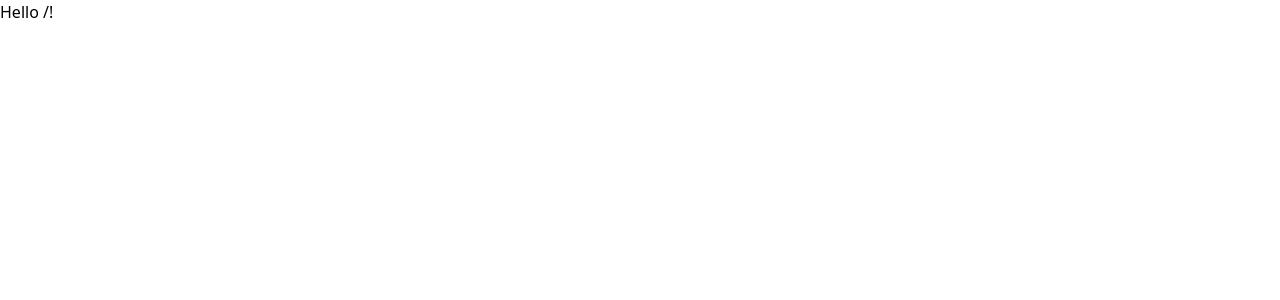
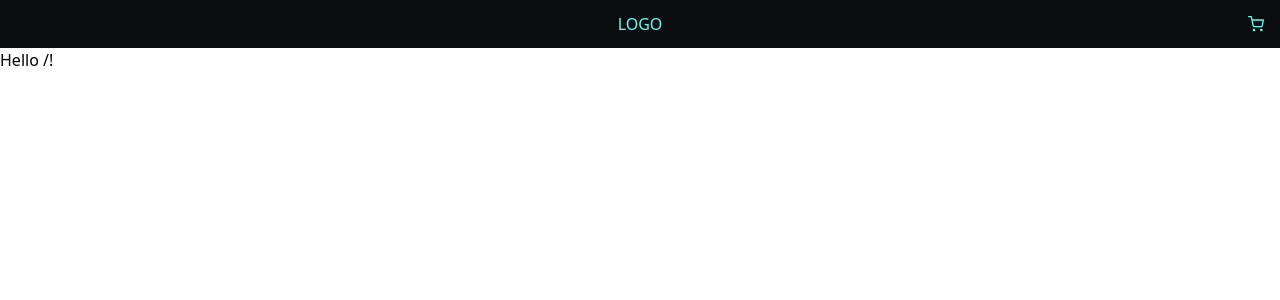
Before and after one commit to BitForge-UB/BitShopClient, a React (Vite) app: page / in a window 1280 px wide. Shown: the top 300 px of the page. Built offline with nearby package versions, Linux system fonts and the light colour scheme.

Commit message:
Add react-icons package and update Navbar component

```diff
--- a/package.json
+++ b/package.json
@@ -12,7 +12,8 @@
   "dependencies": {
     "@tanstack/react-router": "^1.28.4",
     "react": "^18.2.0",
-    "react-dom": "^18.2.0"
+    "react-dom": "^18.2.0",
+    "react-icons": "^5.1.0"
   },
   "devDependencies": {
     "@tanstack/router-devtools": "^1.28.4",
--- a/src/assets/Components/Navbar.tsx
+++ b/src/assets/Components/Navbar.tsx
@@ -1,9 +1,18 @@
-const navbar = () => {
+import React from 'react';
+import { Link } from '@tanstack/react-router';
+import { FiShoppingCart } from "react-icons/fi";
+
+const Navbar: React.FC = () => {
   return (
-    <div>
-      <h1>Navbar</h1>
-    </div>
+    <nav className='bg-Primary flex justify-center relative h-12'>
+      <Link to="/" className='absolute left-1/2 top-1/2 transform -translate-x-1/2 -translate-y-1/2 text-Title'>
+        <h1>LOGO</h1>
+      </Link>
+      <Link to="/cart" className='absolute right-4 top-1/2 transform -translate-y-1/2 text-Title'>
+        <FiShoppingCart />
+      </Link>
+    </nav>
   );
 };
 
-export default navbar;
+export default Navbar;
--- a/src/routes/__root.tsx
+++ b/src/routes/__root.tsx
@@ -1,9 +1,11 @@
 import { Outlet } from "@tanstack/react-router";
 import { createRootRoute } from "@tanstack/react-router";
+import Navbar from "../assets/Components/Navbar";
 
 export const Layout: React.FC = () => {
   return (
     <div className="min-h-screen min-w-full">
+      <Navbar />
       <Outlet />
     </div>
   );
```
Also changed, not shown: 1 other file (tests, documents, lock files or other folders).
